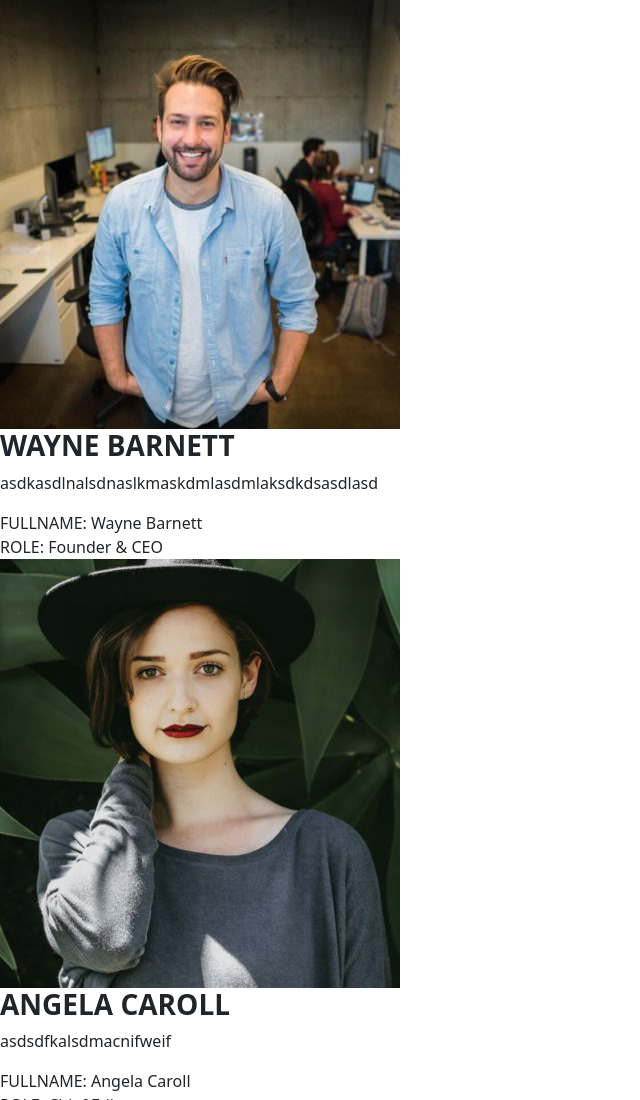
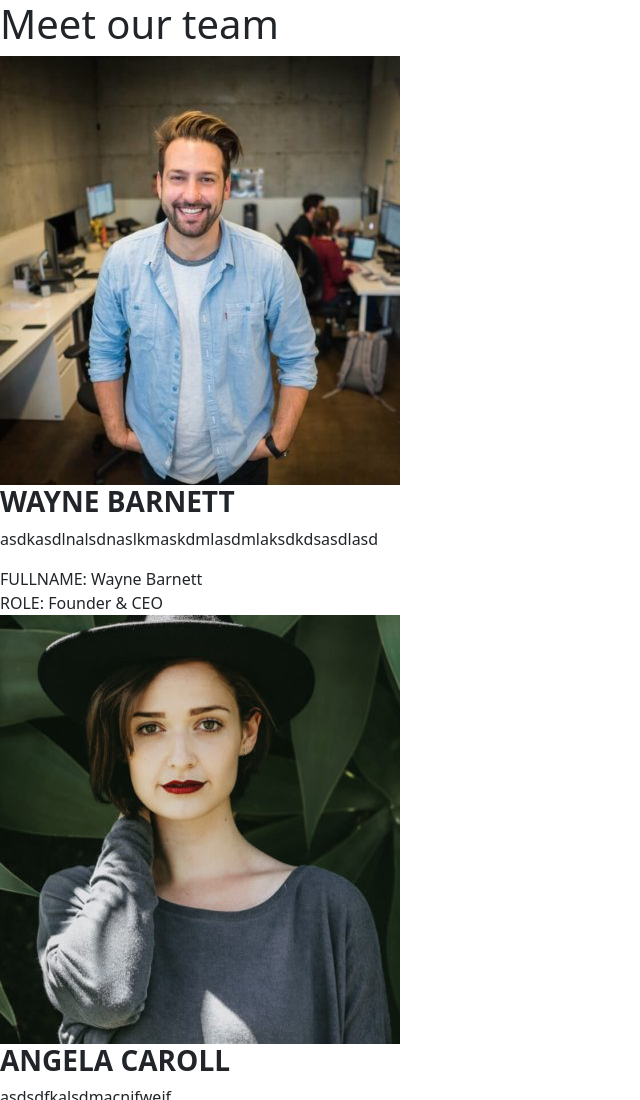
Before and after one commit to AnielloPiscopo/js-our-team, a plain HTML site: page index.html in a window 1280 px wide. Shown: the top 1100 px of the page, without its empty margins (0-640 px from the left). Drawn offline with nearby package versions, Linux system fonts and the light colour scheme.

Commit message:
Added the title to the work

```diff
--- a/index.html
+++ b/index.html
@@ -28,6 +28,8 @@
 
     <body>
         <main>
+            <h1 class="my-title">Meet our team</h1>
+
             <section class="my-cards">
             </section>
         </main>
```
